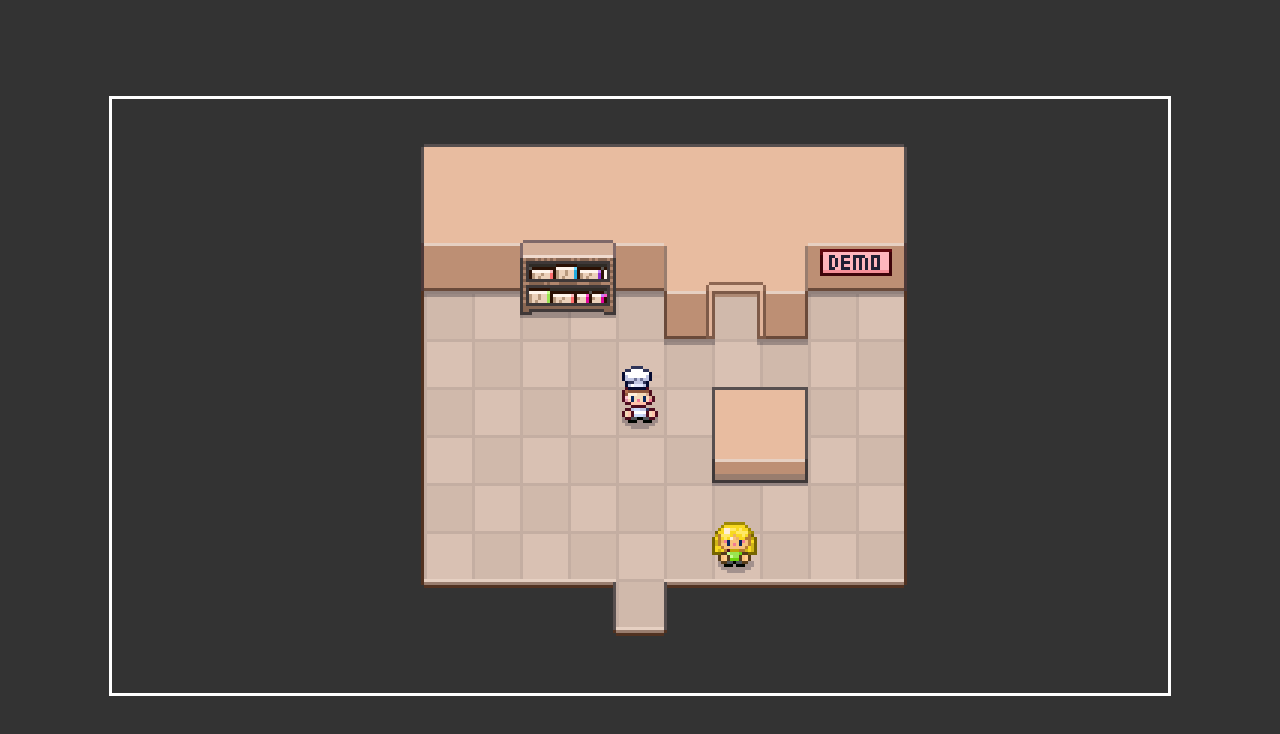
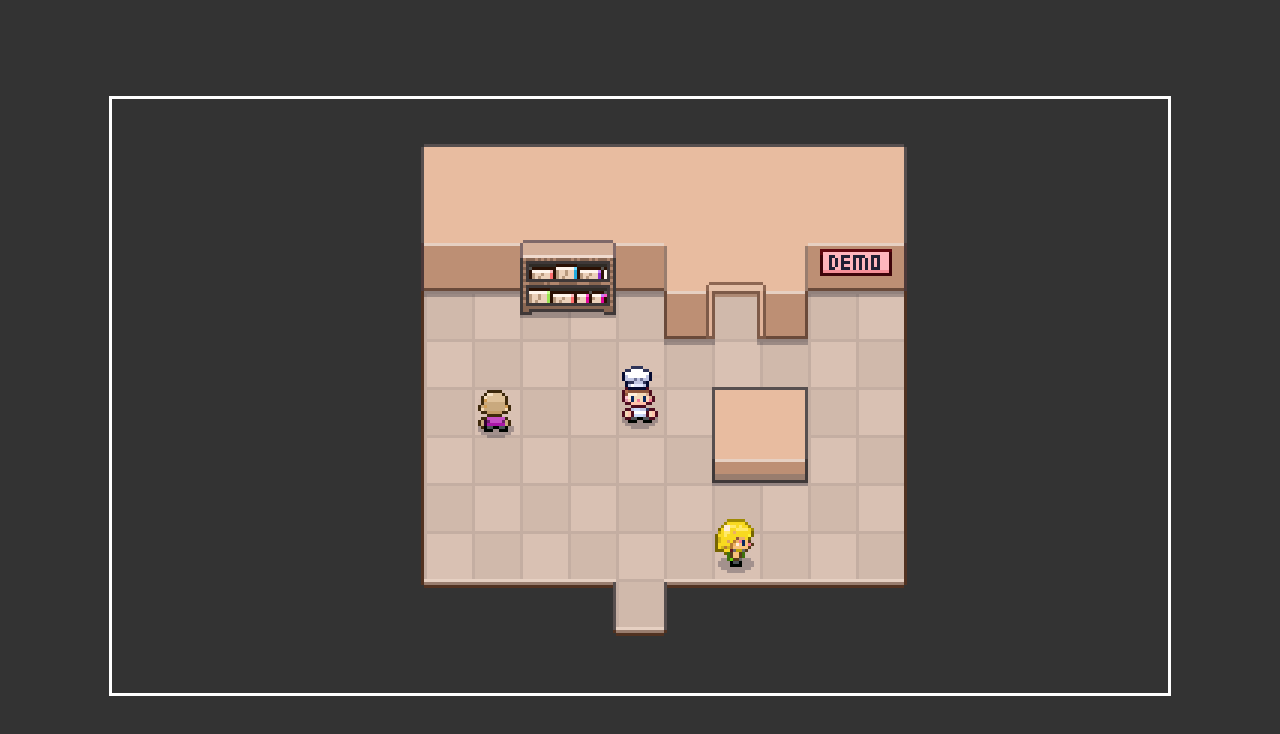
Before and after one commit to DallasEpperson/PizzaGame, a plain HTML site: page index.html in a window 1280 px wide. Drawn offline with Linux system fonts and the light colour scheme.

Commit message:
Add npc behavior loops

```diff
--- a/GameObject.js
+++ b/GameObject.js
@@ -1,5 +1,6 @@
 class GameObject {
     constructor(config) {
+        this.id = null;
         this.isMounted = false;
         this.x = config.x || 0;
         this.y = config.y || 0;
@@ -8,14 +9,38 @@ class GameObject {
             gameObject: this,
             src: config.src || "/images/characters/people/hero.png",
         });
+
+        this.behaviorLoop = config.behaviorLoop || [];
+        this.behaviorLoopIndex = 0;
     }
 
     mount(map) {
         this.isMounted = true;
         map.addWall(this.x, this.y);
+
+        setTimeout(() => {
+            this.doBehaviorEvent(map);
+        }, 10);
     }
 
     update() {
 
     }
+
+    async doBehaviorEvent(map) {
+        if (map.isCutscenePlaying || this.behaviorLoop.length === 0){return;}
+
+        let eventConfig = this.behaviorLoop[this.behaviorLoopIndex];
+        eventConfig.who = this.id;
+
+        const eventHandler = new OverworldEvent({map, event: eventConfig});
+        await eventHandler.init();
+
+        this.behaviorLoopIndex++;
+        if (this.behaviorLoopIndex === this.behaviorLoop.length) {
+            this.behaviorLoopIndex = 0;
+        }
+
+        this.doBehaviorEvent(map);
+    }
 }
--- /dev/null
+++ b/OverworldEvent.js
@@ -0,0 +1,51 @@
+class OverworldEvent {
+    constructor({map, event}){
+        this.map = map;
+        this.event = event;
+    }
+
+    stand(resolve) {
+        const who = this.map.gameObjects[this.event.who];
+        who.startBehavior({
+            map: this.map
+        }, {
+            type: "stand",
+            direction: this.event.direction,
+            time: this.event.time
+        });
+
+        const completeHandler = e => {
+            if(e.detail.whoId === this.event.who){
+                document.removeEventListener("PersonStandComplete", completeHandler);
+                resolve();
+            }
+        };
+
+        document.addEventListener("PersonStandComplete", completeHandler);
+    }
+
+    walk(resolve) {
+        const who = this.map.gameObjects[this.event.who];
+        who.startBehavior({
+            map: this.map
+        }, {
+            type: "walk",
+            direction: this.event.direction
+        });
+
+        const completeHandler = e => {
+            if(e.detail.whoId === this.event.who){
+                document.removeEventListener("PersonWalkingComplete", completeHandler);
+                resolve();
+            }
+        };
+
+        document.addEventListener("PersonWalkingComplete", completeHandler);
+    }
+
+    init() {
+        return new Promise(resolve => {
+            this[this.event.type](resolve);
+        });
+    }
+}
--- a/OverworldMap.js
+++ b/OverworldMap.js
@@ -8,6 +8,8 @@ class OverworldMap {
 
         this.upperImage = new Image();
         this.upperImage.src = config.upperSrc;
+
+        this.isCutscenePlaying = false;
     }
 
     drawLowerImage(ctx, cameraPerson) {
@@ -30,8 +32,10 @@ class OverworldMap {
     }
 
     mountObjects() {
-        Object.values(this.gameObjects).forEach(o => {
-            o.mount(this);
+        Object.keys(this.gameObjects).forEach(key => {
+            let object = this.gameObjects[key];
+            object.id = key;
+            object.mount(this);
         });
     }
 
@@ -60,10 +64,28 @@ window.OverworldMaps = {
                 x: utils.withGrid(5),
                 y: utils.withGrid(6)
             }),
-            npc1: new Person({
+            npcA: new Person({
                 x: utils.withGrid(7),
                 y: utils.withGrid(9),
-                src: "/images/characters/people/npc1.png"
+                src: "/images/characters/people/npc1.png",
+                behaviorLoop: [
+                    { type: "stand", direction: "left", time: 800},
+                    { type: "stand", direction: "up", time: 800},
+                    { type: "stand", direction: "right", time: 1200},
+                    { type: "stand", direction: "up", time: 300}
+                ]
+            }),
+            npcB: new Person({
+                x: utils.withGrid(3),
+                y: utils.withGrid(7),
+                src: "/images/characters/people/npc2.png",
+                behaviorLoop: [
+                    { type: "walk", direction: "left"},
+                    { type: "stand", direction: "up", time: 800},
+                    { type: "walk", direction: "up"},
+                    { type: "walk", direction: "right"},
+                    { type: "walk", direction: "down"},
+                ]
             })
         },
         walls: {
--- a/Person.js
+++ b/Person.js
@@ -34,6 +34,13 @@ class Person extends GameObject {
             }
             state.map.moveWall(this.x, this.y, this.direction);
             this.movingProgressRemaining = 16;
+            this.updateSprite(state);
+        }
+
+        if(behavior.type === "stand") {
+            setTimeout(() => {
+                utils.emitEvent("PersonStandComplete", {whoId: this.id});
+            }, behavior.time);
         }
     }
 
@@ -41,6 +48,10 @@ class Person extends GameObject {
         const [property, change] = this.directionUpdate[this.direction];
         this[property] += change;
         this.movingProgressRemaining -= 1;
+
+        if(this.movingProgressRemaining === 0) {
+            utils.emitEvent("PersonWalkingComplete", {whoId: this.id});
+        }
     }
 
     updateSprite(state) {
--- a/index.html
+++ b/index.html
@@ -16,6 +16,7 @@
         <script src="/Person.js"></script>
         <script src="/Sprite.js"></script>
         <script src="/OverworldMap.js"></script>
+        <script src="/OverworldEvent.js"></script>
         <script src="/init.js"></script>
     </body>
 </html>
--- a/utils.js
+++ b/utils.js
@@ -1,6 +1,12 @@
 const utils = {
     asGridCoord(x,y) {
         return `${x*16},${y*16}`;
+    },
+    emitEvent(name, detail){
+        const event = new CustomEvent(name, {
+            detail
+        });
+        document.dispatchEvent(event);
     },
     nextPosition(initialX, initialY, direction) {
         let x = initialX;
```
